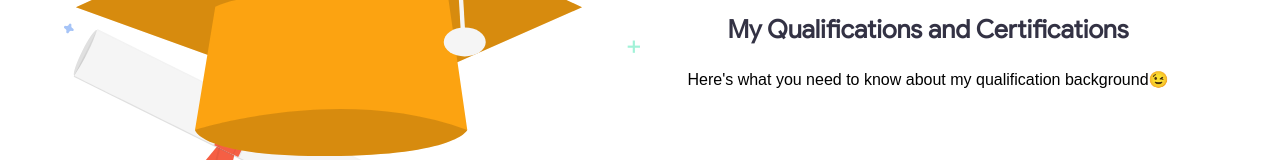
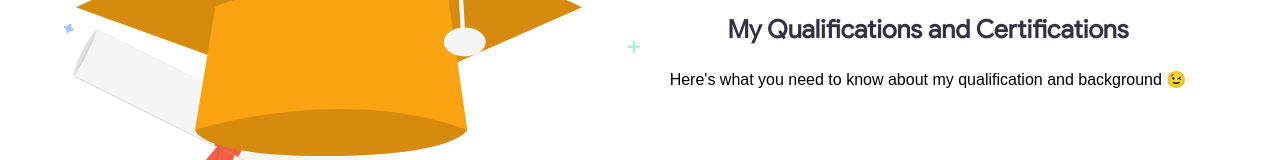
Before and after one commit to socialyadept/devportfolio, a Next.js app: page /education in a window 1280 px wide. Shown: the part 255-415 px from the top of the page. Built offline with nearby package versions, Linux system fonts and the light colour scheme; a web font is replaced by a local one; what baseui, styletron-engine-atomic, styletron-react would draw is missing.

Commit message:
ci/cd fixes applied

```diff
--- a/src/components/achievementCard/AchivementCard.js
+++ b/src/components/achievementCard/AchivementCard.js
@@ -17,7 +17,11 @@ export default function AchivementCard({ cardInfo }) {
       </div>
       <div className="certificate-card-footer">
         {cardInfo.footer.map((v, i) => {
-          return <p onClick={() => openUrlInNewTab(v.url)}>{v.name}</p>;
+          return (
+            <p key={i} onClick={() => openUrlInNewTab(v.url)}>
+              {v.name}
+            </p>
+          );
         })}
       </div>
     </div>
--- a/src/pages/education.js
+++ b/src/pages/education.js
@@ -40,8 +40,8 @@ class Education extends Component {
                     My Qualifications and Certifications
                   </h3>
                   <p>
-                    Here's what you need to know about my qualification
-                    background
+                    Here&apos;s what you need to know about my qualification and
+                    background{" "}
                     <span role="img" aria-label="blink">
                       😉
                     </span>
```
